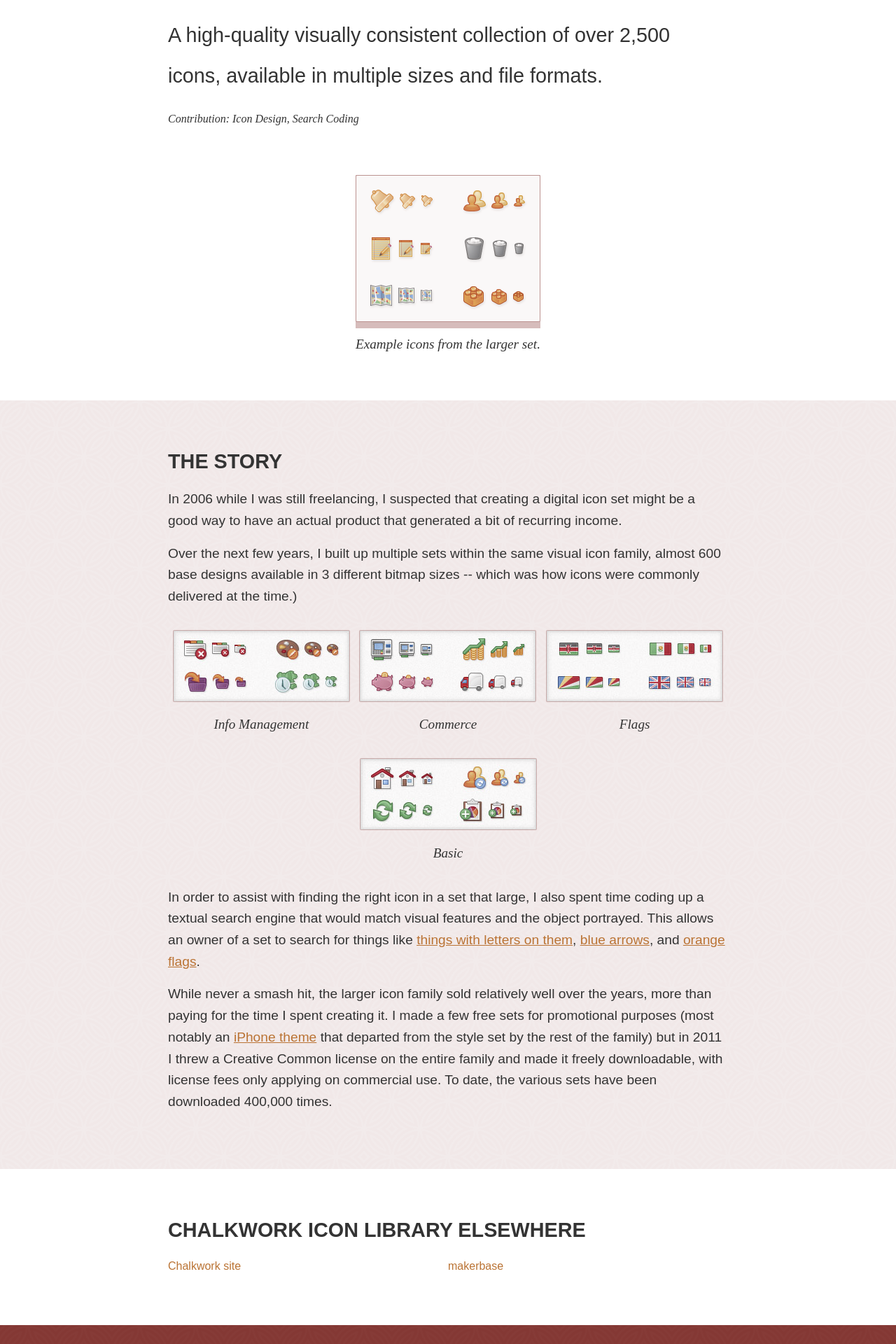
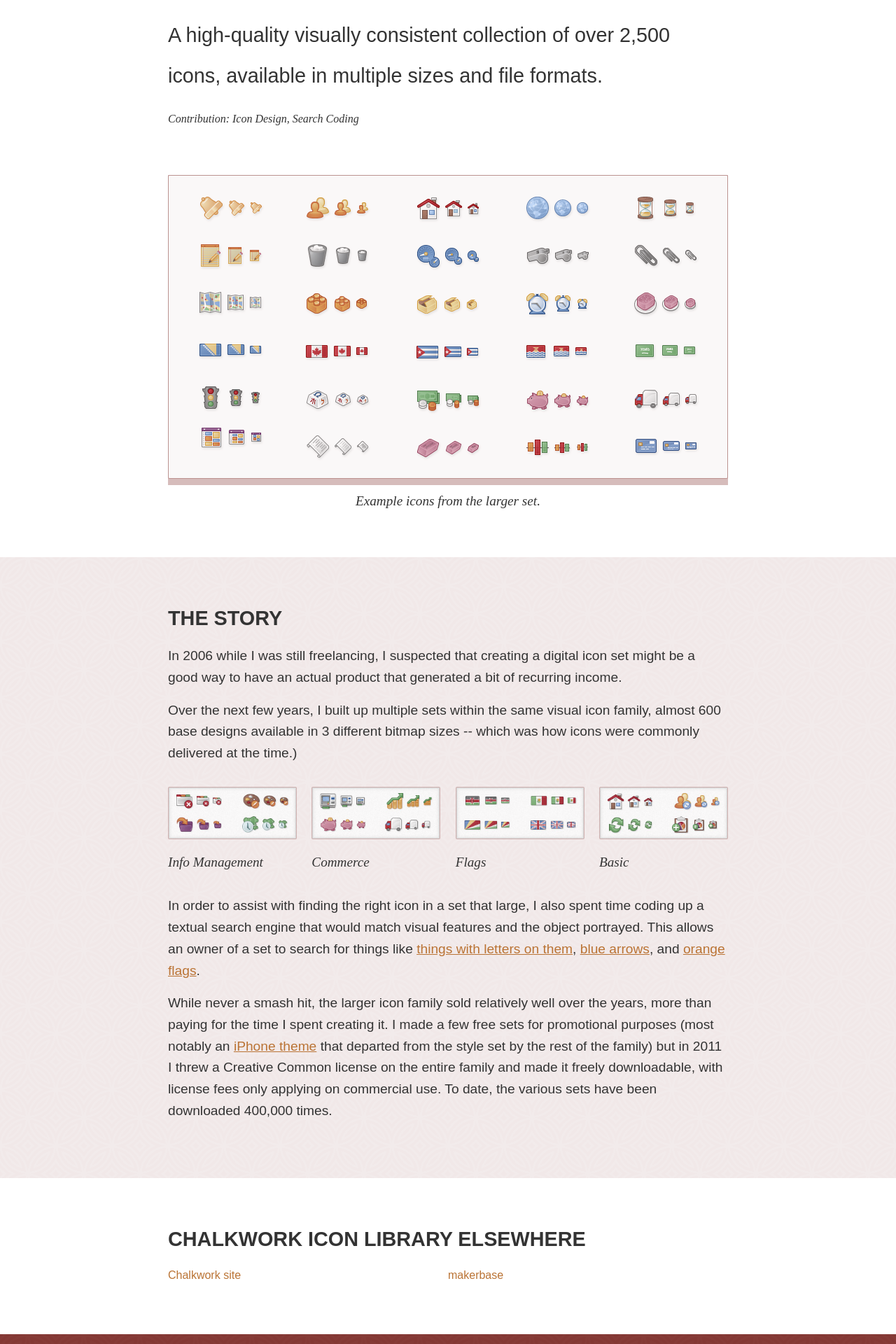
Before and after one commit to lindakovacs/daveshea.com, a Jekyll site: the page built from projects/chalkwork.md, in a window 1280 px wide. Shown: the part 385-2305 px from the top of the page at 70% size. Built offline with Jekyll 4.4.1, drawn with Linux system fonts in a browser that asks for light colours.

Commit message:
Scope creep on the image resizing for Chalkwork, fixing that up

```diff
--- a/_sass/_project-customization.scss
+++ b/_sass/_project-customization.scss
@@ -307,7 +307,7 @@ $chalkworkBaseColour: #77231f;
         100% auto,
         140% auto;
 }
-.page-project-chalkwork {
+.page-project-chalkwork .project-gallery-1 {
     .project-thumb {
         margin-left: auto;
         margin-right: auto;
```
Also changed, not shown: 2 other files.
